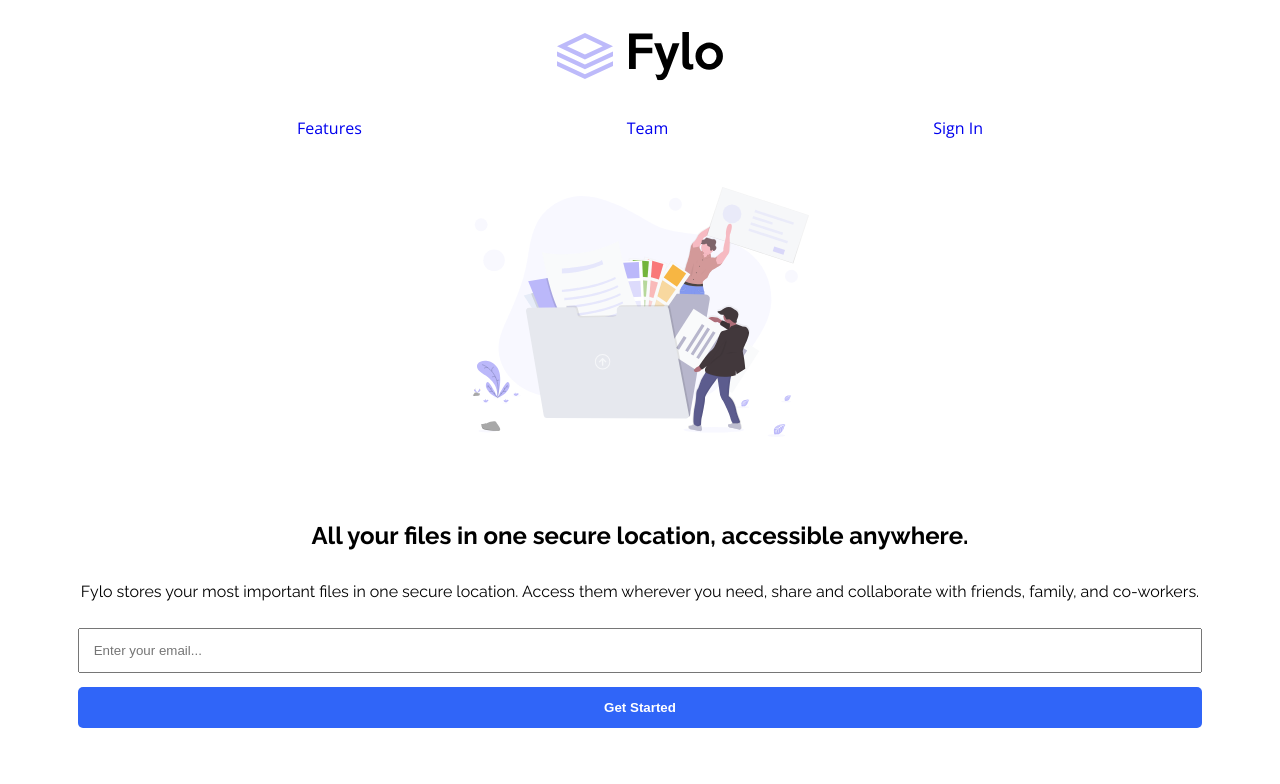
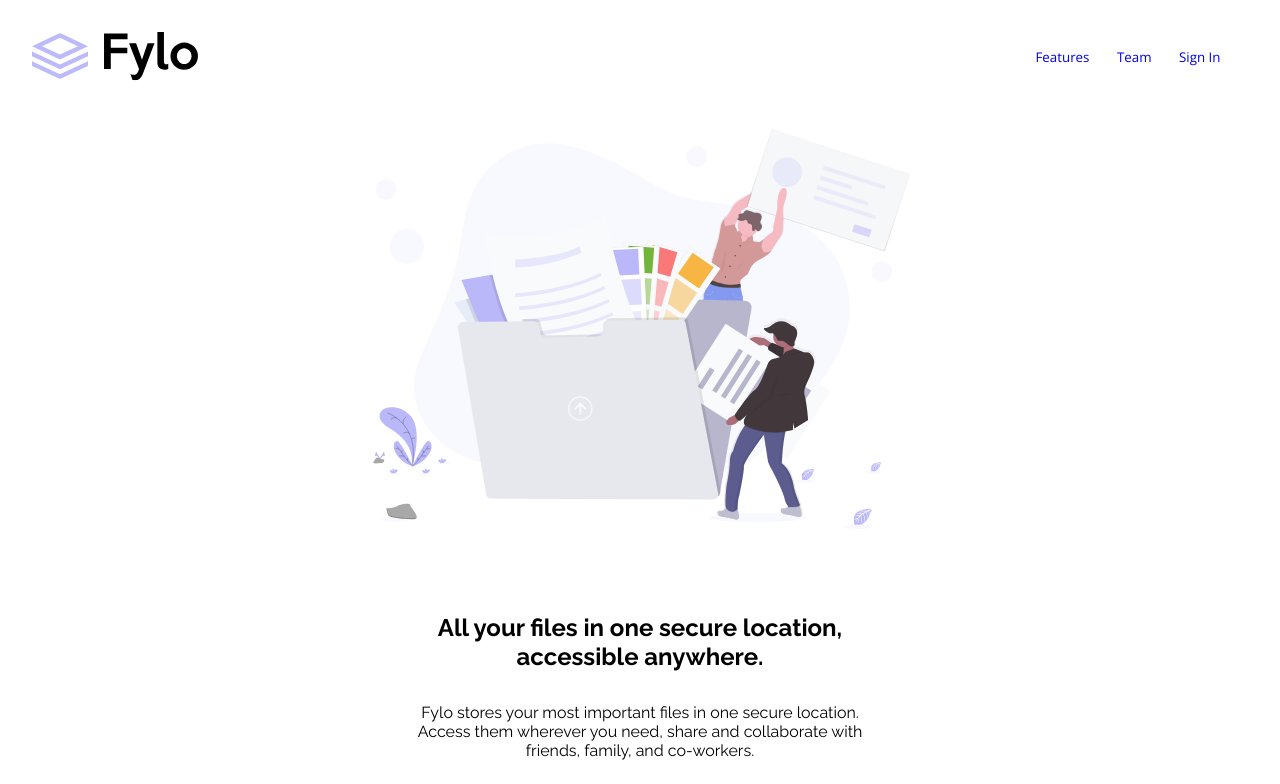
Before and after one commit to NessenGoinden/FYLO-Landing-Page, a plain HTML site: page index.html in a window 1280 px wide. Shown: the top 784 px of the page. Drawn offline with nearby package versions, Linux system fonts and the light colour scheme.

Commit message:
second commit

```diff
--- a/css/responsive.css
+++ b/css/responsive.css
@@ -0,0 +1,50 @@
+/* change when screen is above a widht of 500px */
+@media screen and (min-width: 500px){
+
+    header{
+        display: flex;
+        justify-content: space-between;
+        align-items: center;
+    }
+
+    nav{
+        margin-top: 0;
+        width: 18em;
+        font-size: 10pt;
+    }
+
+    #illustration_1, #illustration_2{
+        height: 20em;
+    }
+
+    #review{
+        width: 20em;
+        margin: auto;
+        margin-top: 3em;
+    }
+
+    #profile{
+        left: -2em;
+    }
+}
+
+/* change when screen is above a widht of 700px */
+@media screen and (min-width: 700px) {
+
+    #illustration_1, #illustration_2{
+        height: 25em;
+    }
+
+    #files{
+        width: 30em;
+    }
+
+    #productive{
+        width: 30em;
+    }
+
+    #access{
+        width: 30em;
+    }
+
+}
--- a/index.html
+++ b/index.html
@@ -37,9 +37,9 @@
         <!-- Article about fylo -->
         <article id="articel_one">
             <section>
-                <img src="images/illustration-1.svg" alt="illustration_1" height="250">
+                <img src="images/illustration-1.svg" alt="illustration_one" id="illustration_1" height="230">
             </section>
-            <section>
+            <section id="files">
                 <h2>
                     All your files in one secure location, accessible anywhere.
                 </h2>
@@ -49,14 +49,16 @@
                   family, and co-workers.
                 </p>
                 <input type="email" id="enter_email" placeholder="Enter your email...">
-                  <button type="submit" id="get_started" onclick="validate()">Get Started</button>
+                <button type="submit" id="get_started">Get Started</button>
             </section>
         </article>
 
         <!-- Article about stay productive -->
         <article id="article_two">
             <section>
-                <img src="images/illustration-2.svg" alt="illustraion_two" height="250">
+                <img src="images/illustration-2.svg" alt="illustraion_two" id="illustration_2" height="230">
+            </section>
+            <section id="productive">
                 <h3>
                   Stay productive, wherever you are
                 </h3>
@@ -89,6 +91,7 @@
 
         <!-- Artciel get access -->
         <article id="article_three">
+            <section id="access">
                 <h2>
                     Get early access today
                 </h2>
@@ -98,6 +101,7 @@
                 </p>
                 <input type="email" id="enter_email" placeholder="Enter your email...">
                 <button type="submit" id="get_started">Get Started For Free</button>
+            </section>
         </article>
     </main>
 
@@ -134,7 +138,5 @@
             <a href="#" class="fa fa-instagram" id="instagram"></a>
         </div>
     </footer>
-
-    <script src="js/email.js"></script>
 </body>
 </html>
```
Lines whose indentation alone changed are shown as unchanged.
